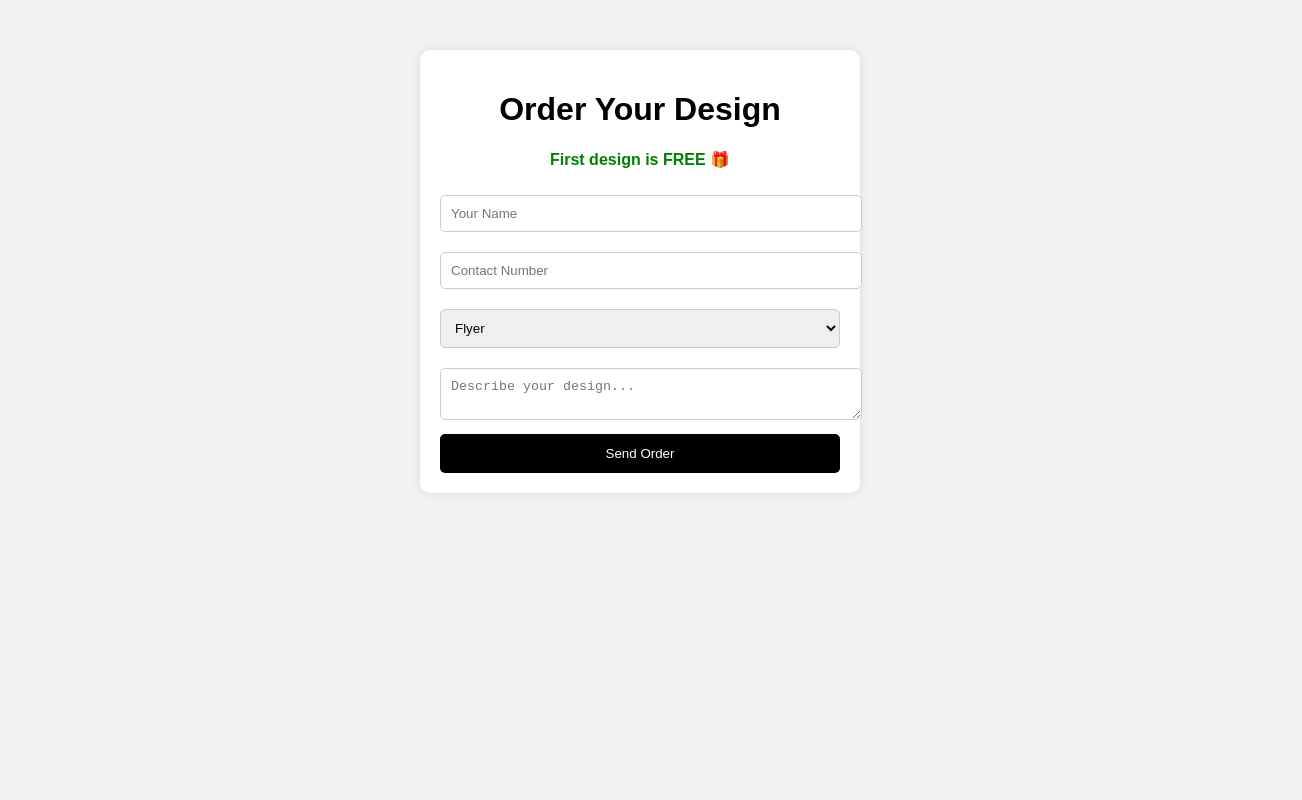
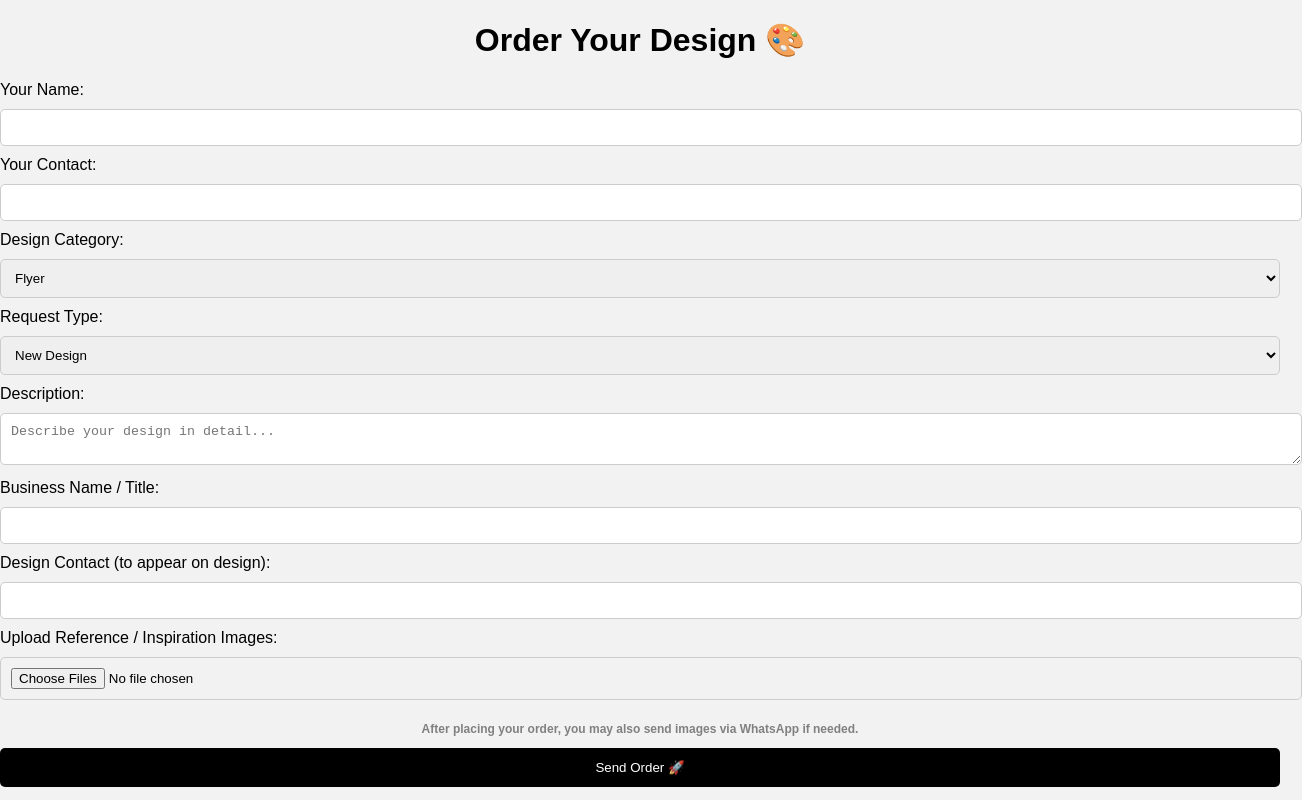
Before and after one commit to crystallinegraphics-001/DesignApp, a plain HTML site: page index.html in a window 1280 px wide. Shown: the whole page, 1302 px wide, since content can reach past the window. Drawn offline with Linux system fonts and the light colour scheme.

Commit message:
Update index.html

```diff
--- a/index.html
+++ b/index.html
@@ -4,33 +4,63 @@
   <title>Design Order App</title>
   <link rel="stylesheet" href="style.css">
 </head>
+
 <body>
 
-  <div class="container">
+  <h1>Order Your Design 🎨</h1>
 
-    <h1>Order Your Design</h1>
-    <p>First design is FREE 🎁</p>
+  <form id="orderForm">
 
-    <form id="orderForm">
+    <label>Your Name:</label>
+    <input type="text" id="name" required>
 
-      <input type="text" id="name" placeholder="Your Name" required>
+    <label>Your Contact:</label>
+    <input type="text" id="contact" required>
 
-      <input type="text" id="contact" placeholder="Contact Number" required>
+    <label>Design Category:</label>
+    <select id="type">
+      <option>Flyer</option>
+      <option>Poster</option>
+      <option>Logo</option>
+      <option>Album Cover</option>
+      <option>Social Media Post</option>
+      <option>Business Card</option>
+      <option>Banner</option>
+      <option>YouTube Thumbnail</option>
+      <option>Packaging Design</option>
+      <option>Brand Kit</option>
+      <option>Invitation Card</option>
+      <option>Menu Design</option>
+      <option>T-Shirt Design</option>
+      <option>Website UI</option>
+      <option>Other (Custom Request)</option>
+    </select>
 
-      <select id="type">
-        <option value="Flyer">Flyer</option>
-        <option value="Poster">Poster</option>
-        <option value="Logo">Logo</option>
-        <option value="Social Media Post">Social Media Post</option>
-      </select>
+    <label>Request Type:</label>
+    <select id="requestType">
+      <option>New Design</option>
+      <option>Refine / Edit Existing Design</option>
+    </select>
 
-      <textarea id="description" placeholder="Describe your design..." required></textarea>
+    <label>Description:</label>
+    <textarea id="description" placeholder="Describe your design in detail..." required></textarea>
 
-      <button type="submit">Send Order</button>
+    <label>Business Name / Title:</label>
+    <input type="text" id="title">
 
-    </form>
+    <label>Design Contact (to appear on design):</label>
+    <input type="text" id="designContact">
 
-  </div>
+    <label>Upload Reference / Inspiration Images:</label>
+    <input type="file" id="images" multiple>
+
+    <p style="font-size: 12px; color: gray;">
+      After placing your order, you may also send images via WhatsApp if needed.
+    </p>
+
+    <button type="submit">Send Order 🚀</button>
+
+  </form>
 
   <script src="script.js"></script>
 
```
